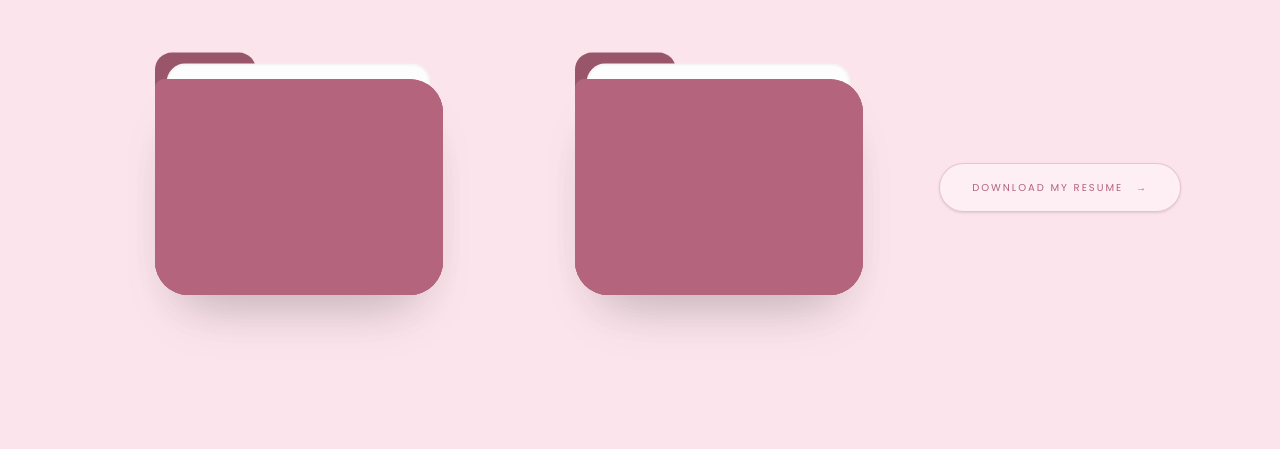
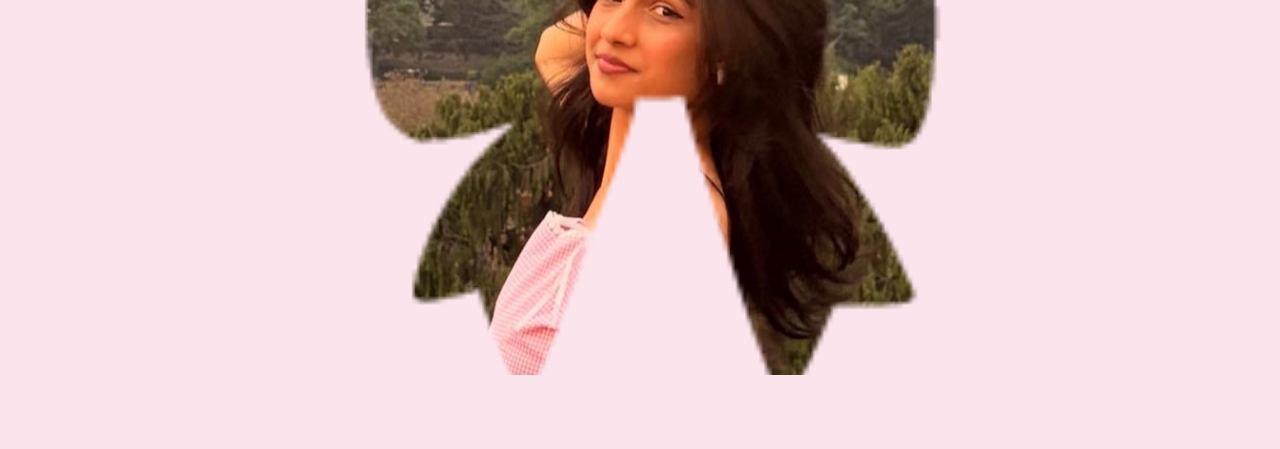
Before and after one commit to aayushaa-ghimire/Portfolio, a React app: page / in a window 1280 px wide. Shown: the part 2900-3349 px from the top of the page. Built offline with nearby package versions, Linux system fonts and the light colour scheme; the HTML template or start-up script is replaced by a standard one; a web font is replaced by a local one.

Commit message:
Layuot changed

```diff
--- a/src/Components/HireMeSection.jsx
+++ b/src/Components/HireMeSection.jsx
@@ -103,7 +103,7 @@ export default function HireMeSection() {
         </h2>
       </motion.div>
 
-      <div className="relative z-10 w-full h-full flex flex-row justify-between items-center">
+      <div className="relative z-10 w-full h-full flex flex-row justify-around items-center">
 
         <div className="w-[50vw] flex flex-col items-start justify-center pl-16 md:pl-24">
           <motion.div style={{ x: xLeft }} className="w-full">
--- a/src/Components/ParallaxCutout.jsx
+++ b/src/Components/ParallaxCutout.jsx
@@ -8,7 +8,7 @@ const ParallaxCutout = () => {
         style={{
           fontFamily: "'Poppins', sans-serif",
           fontWeight: 400,
-          backgroundImage: "url('/cutout.jpeg')",
+          backgroundImage: "url('/img4.jpeg')",
           backgroundAttachment: 'fixed',
           backgroundPosition: "center",
           backgroundRepeat: 'no-repeat',
--- a/src/Pages/Home.jsx
+++ b/src/Pages/Home.jsx
@@ -17,9 +17,9 @@ function Home() {
       <ReverseSkillsMarquee />
       <AboutMe />
       <SkillsSection />
-      <ExperienceSection />
+      {/* <ExperienceSection /> */}<ParallaxCutout />
       <InfiniteMarquee />
-      <ParallaxCutout />
+      {/* <ParallaxCutout /> */}<ExperienceSection />
       <HireMeSection />
 
 
```
